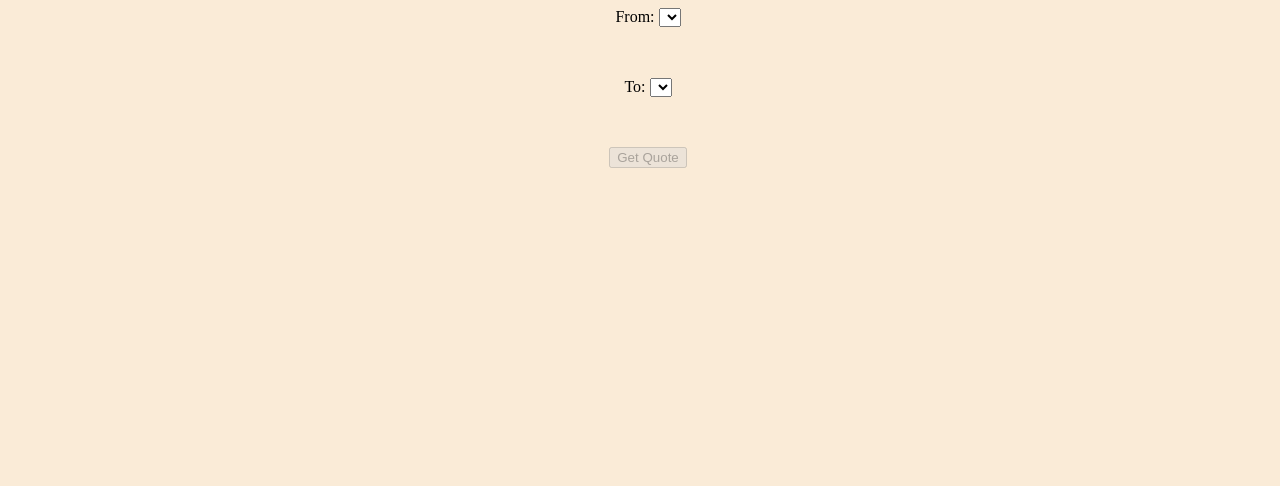
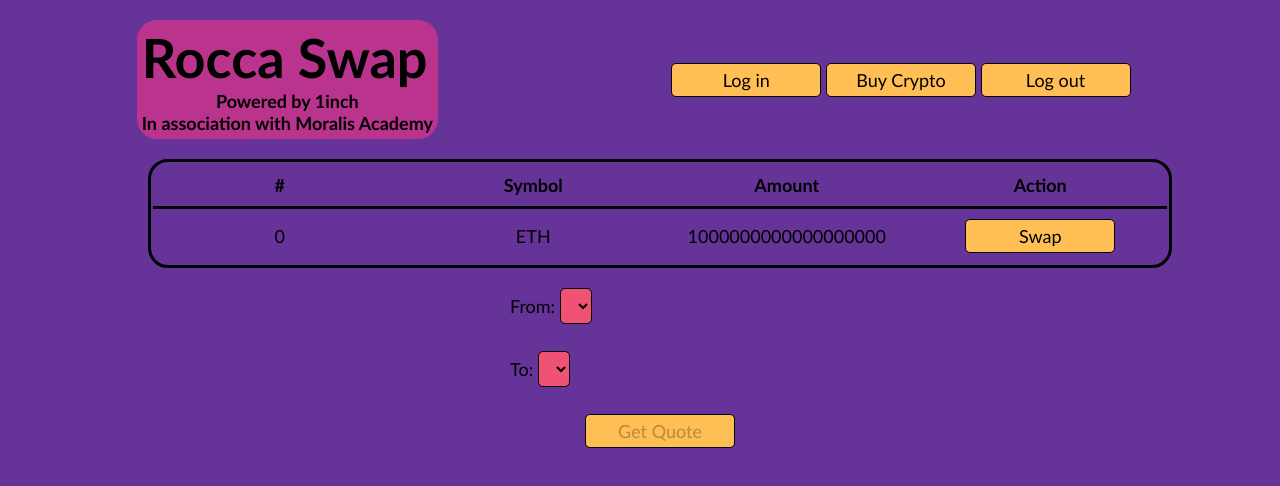
Before and after one commit to jrocca82/javascript-dex, a plain HTML site: page index.html in a window 1280 px wide. Drawn offline with Linux system fonts and the light colour scheme; no server answers.

Commit message:
Style html

```diff
--- a/index.html
+++ b/index.html
@@ -4,12 +4,42 @@
     <meta charset="UTF-8" />
     <meta http-equiv="X-UA-Compatible" content="IE=edge" />
     <meta name="viewport" content="width=device-width, initial-scale=1.0" />
-    <title>DEX</title>
+    <title>RoccaSwap</title>
     <link rel="stylesheet" href="style.css" />
   </head>
   <body>
-    <header></header>
+    <header>
+      <div class="column-direction">
+        <h1>Rocca Swap</h1>
+        <h2>Powered by 1inch</h2>
+        <h2>In association with Moralis Academy</h2>
+      </div>
+      <nav>
+        <ul>
+          <button>Log in</button>
+          <button>Buy Crypto</button>
+          <button>Log out</button>
+        </ul>
+      </nav>
+    </header>
     <main>
+      <table>
+        <tr>
+          <th>#</th>
+          <th>Symbol</th>
+          <th>Amount</th>
+          <th>Action</th>
+        </tr>
+        <tr>
+          <td>0</td>
+          <td>ETH</td>
+          <td>1000000000000000000</td>
+          <td>
+            <button>Swap</button>
+          </td>
+        </tr>
+      </table>
+
       <form method="get" class="exchange-form">
         <label for="token"
           >From:
--- a/style.css
+++ b/style.css
@@ -1,7 +1,94 @@
+* {
+  margin: 0;
+  padding: 0;
+  justify-content: center;
+  align-items: center;
+  font-size: 18px;
+  font-family: "Trebuchet MS", "Lucida Sans Unicode", "Lucida Grande",
+    "Lucida Sans", Arial, sans-serif;
+}
+
+title {
+  height: 0;
+  width: 0;
+  color: transparent;
+}
+
 body {
-    background-color: antiquewhite;
+  display: flex;
+  background-color: rebeccapurple;
   width: 100%;
   align-items: center;
+  flex-direction: column;
+  margin: 20px;
+}
+
+button {
+  background-color: #ffbf54;
+  width: 150px;
+  padding: 5px;
+  border: 1px solid black;
+  border-radius: 5px;
+}
+
+header {
+    display: flex;
+  justify-content: space-around;
+  width: 100%;
+  margin-bottom: 20px;
+}
+
+.column-direction {
+    display: flex;
+  flex-direction: column;
+  background-color: #BA348D;
+  padding: 5px;
+  border-radius: 20px;
+}
+
+h1 {
+  align-self: flex-start;
+  text-align: left;
+  font-size: 3rem;
+}
+
+nav ul {
+  justify-content: space-around;
+  width: 40vw;
+}
+
+table {
+  width: 80vw;
+  align-items: center;
+  border: 3px solid black;
+  border-radius: 20px;
+  justify-content: center;
+}
+
+tr {
+  display: flex;
+  flex-direction: row;
+  justify-content: space-evenly;
+  align-items: center;
+  width: 100%;
+}
+
+th {
+    border-bottom: 3px solid black;
+    width: 100%;
+}
+
+th,
+td {
+  align-items: center;
+  text-align: center;
+  text-align: center;
+  padding: 10px;
+}
+
+td {
+    width: 100%;
+    height: 100%;
 }
 
 .exchange-form {
@@ -10,6 +97,19 @@
   justify-content: space-between;
   align-items: center;
   height: 20vh;
+  margin-top: 20px;
+}
+
+label {
+  width: 300px;
+  justify-content: space-between;
+}
+
+select {
+  background-color: #f05274;
+  border: 1px solid black;
+  border-radius: 5px;
+  padding: 5px;
 }
 
 #quote-container {
```
Lines whose indentation alone changed are shown as unchanged.
